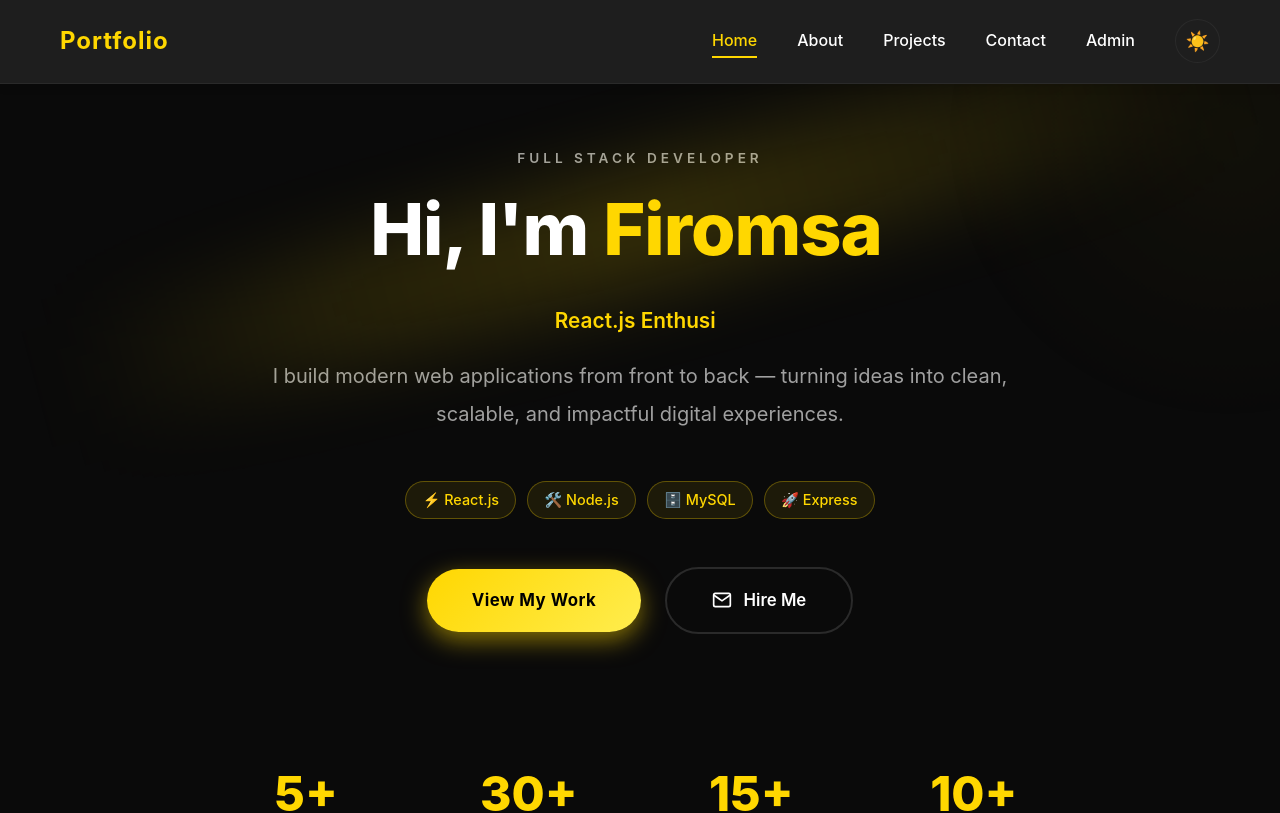
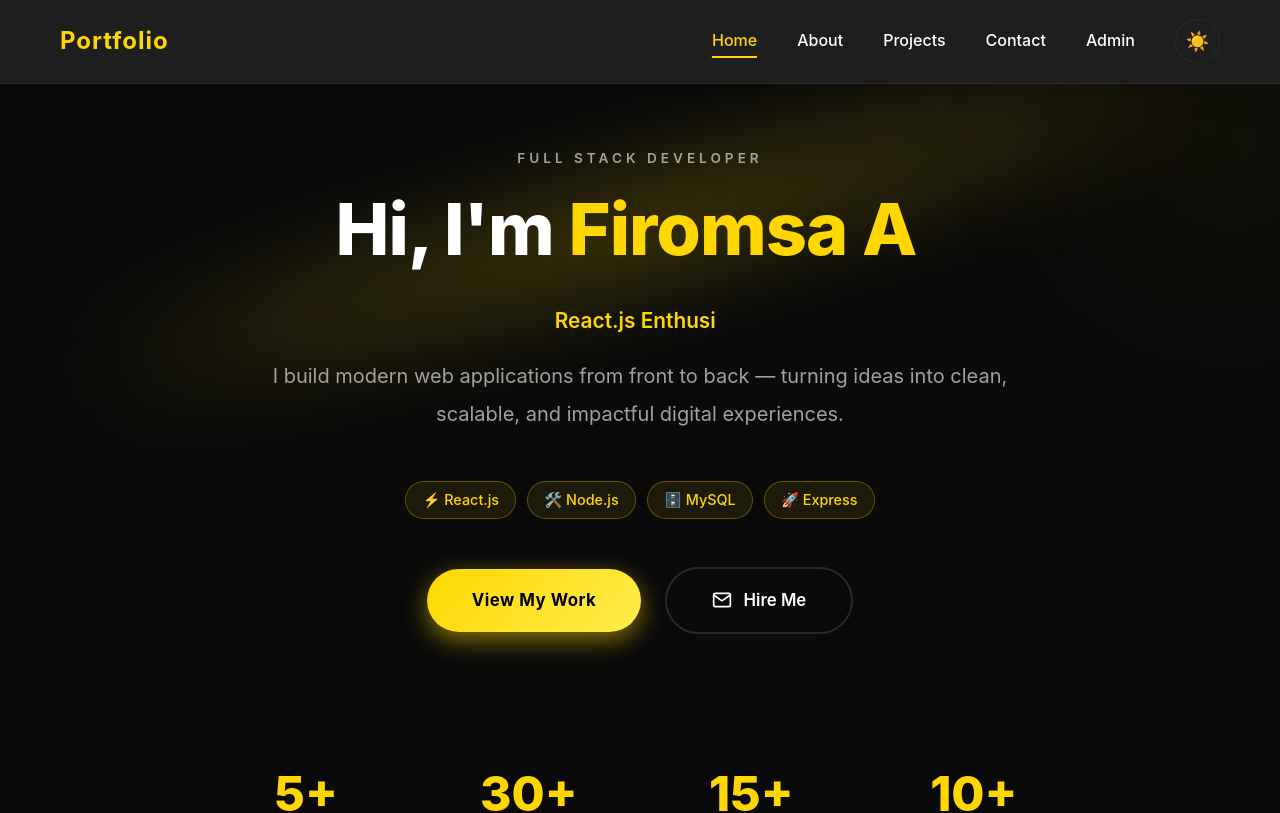
Before and after one commit to firisha2504/My-Portifolio, a React (Create React App) app in the folder frontend/: page / in a window 1280 px wide. Shown: the top 813 px of the page. Built offline with nearby package versions, Linux system fonts and the light colour scheme; no server answers.

Commit message:
feat: slow down name typewriter speed

```diff
--- a/frontend/src/pages/Home.js
+++ b/frontend/src/pages/Home.js
@@ -51,13 +51,13 @@ const Home = () => {
     let timeout;
 
     if (!isDeletingName && displayedName.length < name.length) {
-      timeout = setTimeout(() => setDisplayedName(name.slice(0, displayedName.length + 1)), 100);
+      timeout = setTimeout(() => setDisplayedName(name.slice(0, displayedName.length + 1)), 180);
     } else if (!isDeletingName && displayedName.length === name.length) {
-      timeout = setTimeout(() => setIsDeletingName(true), 2500);
+      timeout = setTimeout(() => setIsDeletingName(true), 3000);
     } else if (isDeletingName && displayedName.length > 0) {
-      timeout = setTimeout(() => setDisplayedName(name.slice(0, displayedName.length - 1)), 60);
+      timeout = setTimeout(() => setDisplayedName(name.slice(0, displayedName.length - 1)), 120);
     } else if (isDeletingName && displayedName.length === 0) {
-      timeout = setTimeout(() => setIsDeletingName(false), 400);
+      timeout = setTimeout(() => setIsDeletingName(false), 600);
     }
 
     return () => clearTimeout(timeout);
```
